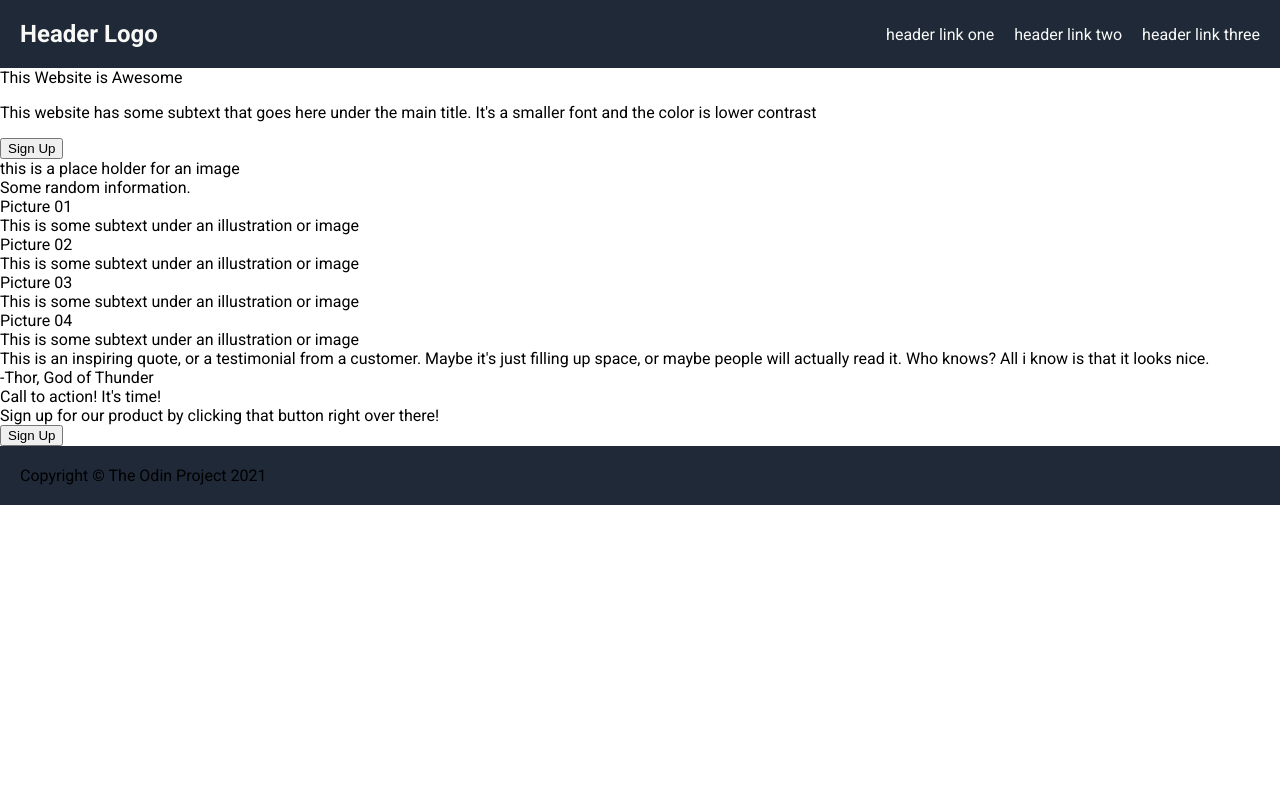
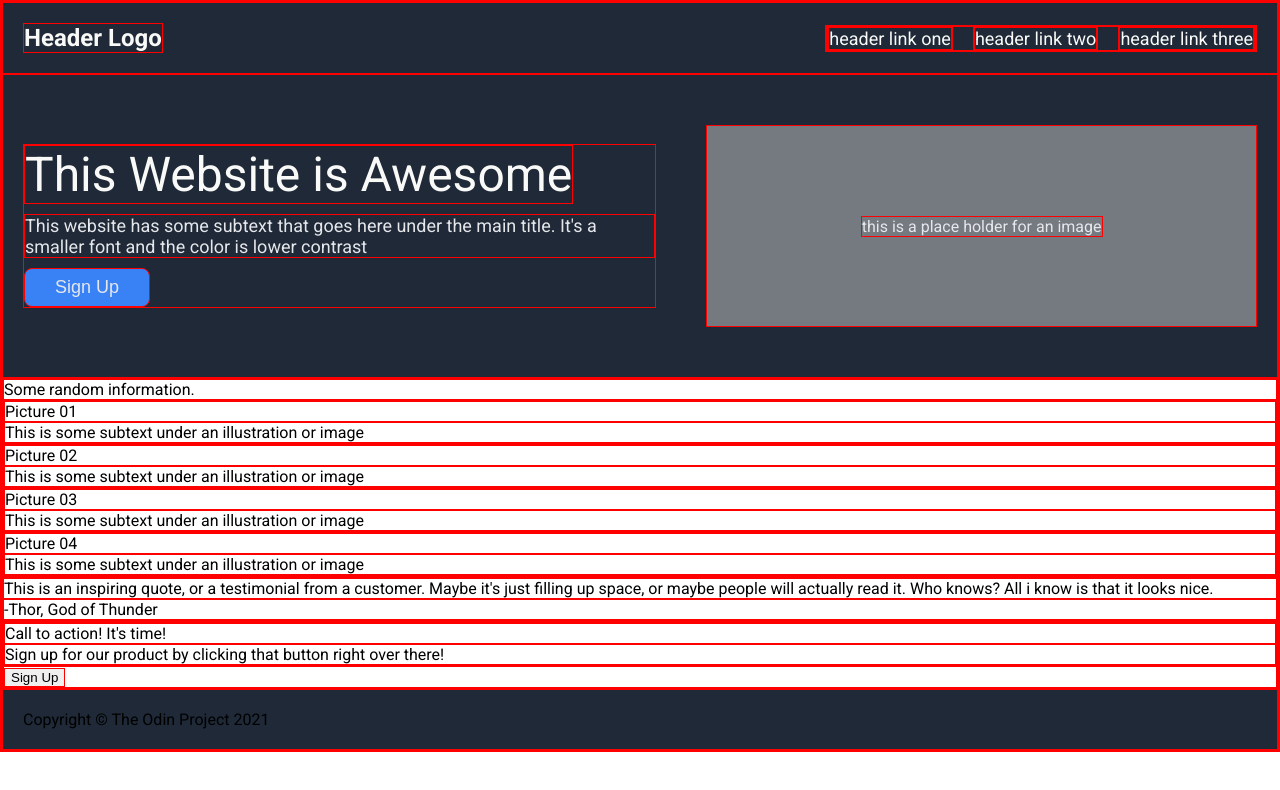
Before and after one commit to FelipePulcherio/landing-page, a plain HTML site: page index.html in a window 1280 px wide. Drawn offline with Linux system fonts and the light colour scheme.

Commit message:
Add hero styling and position with flex

```diff
--- a/style.css
+++ b/style.css
@@ -1,8 +1,8 @@
 @import url('https://fonts.googleapis.com/css2?family=Roboto:wght@400;700&display=swap');
-/*
+
 * {
   border: solid red 1px;
-}*/
+}
 
 body {
   font-family: Roboto, sans-serif;
@@ -34,4 +34,56 @@ ul {
 a {
     text-decoration: none;
     color: #F9FAF8;
+    font-size: 18px;
 }
+
+.hero {
+    background-color: #1F2937;
+    display: flex;
+    justify-content: center;
+    align-items: center;
+    gap: 50px;
+    padding: 20px;
+    padding-top: 50px;
+    padding-bottom: 50px;
+}
+
+.hero-first {
+    display: flex;
+    flex-direction: column;
+    align-items: flex-start;
+    gap: 10px;
+
+}
+
+.hero-title {
+    color: #F9FAF8;
+    font-size: 48px;
+    font-weight: extra-bold;
+}
+
+.hero-text {
+    color: #E5E7EB;
+    font-size: 18px;
+    margin: 0;
+}
+
+.hero-button {
+    display: flex;
+    background-color: #3882F6;
+    color: #E5E7EB;
+    font-size: 18px;
+    padding: 8px 30px 8px;
+    margin: 0;
+    border-radius: 8px;
+}
+
+.hero-second {
+    width: 800px;
+    height: 200px;
+    background-color: rgba(221, 218, 218, 0.452);
+    color: #E5E7EB;
+    display: flex;
+    justify-content: center;
+    align-items: center;
+}
```
